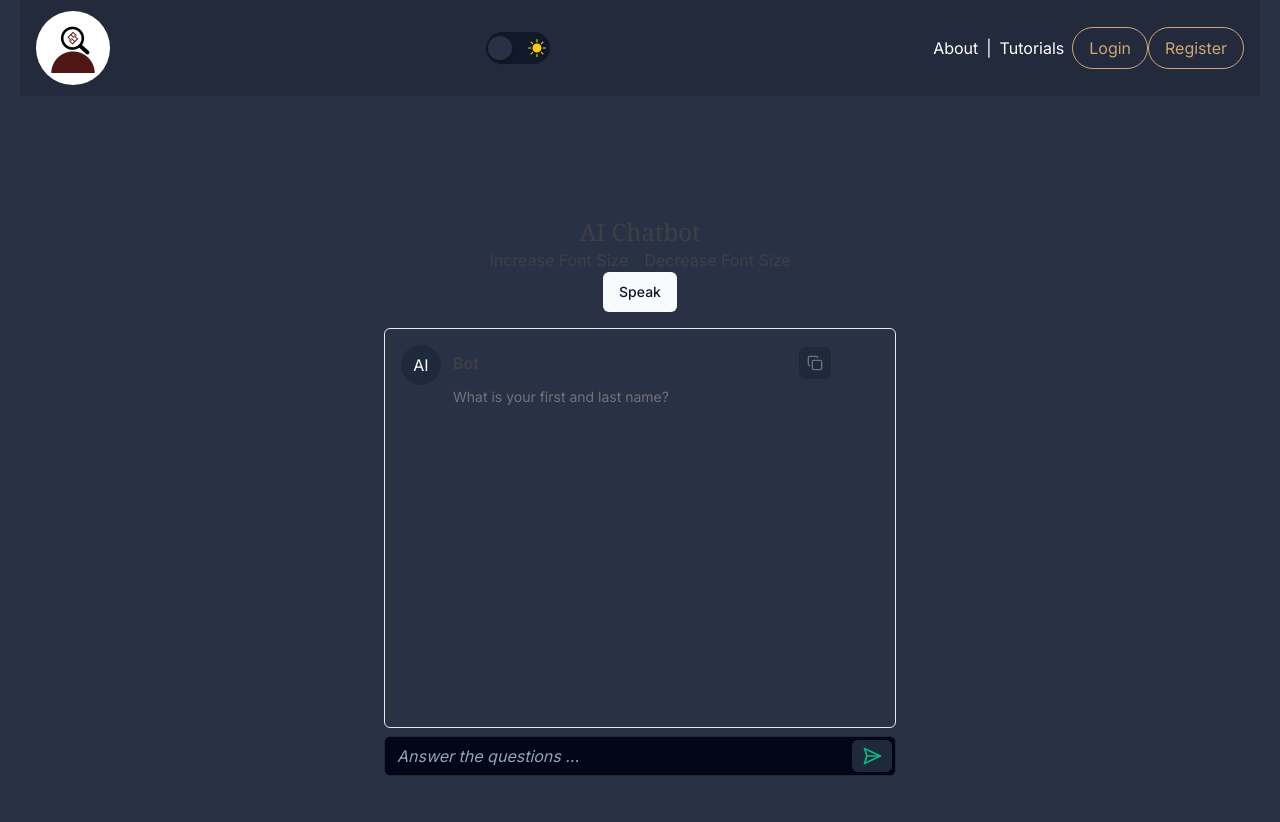
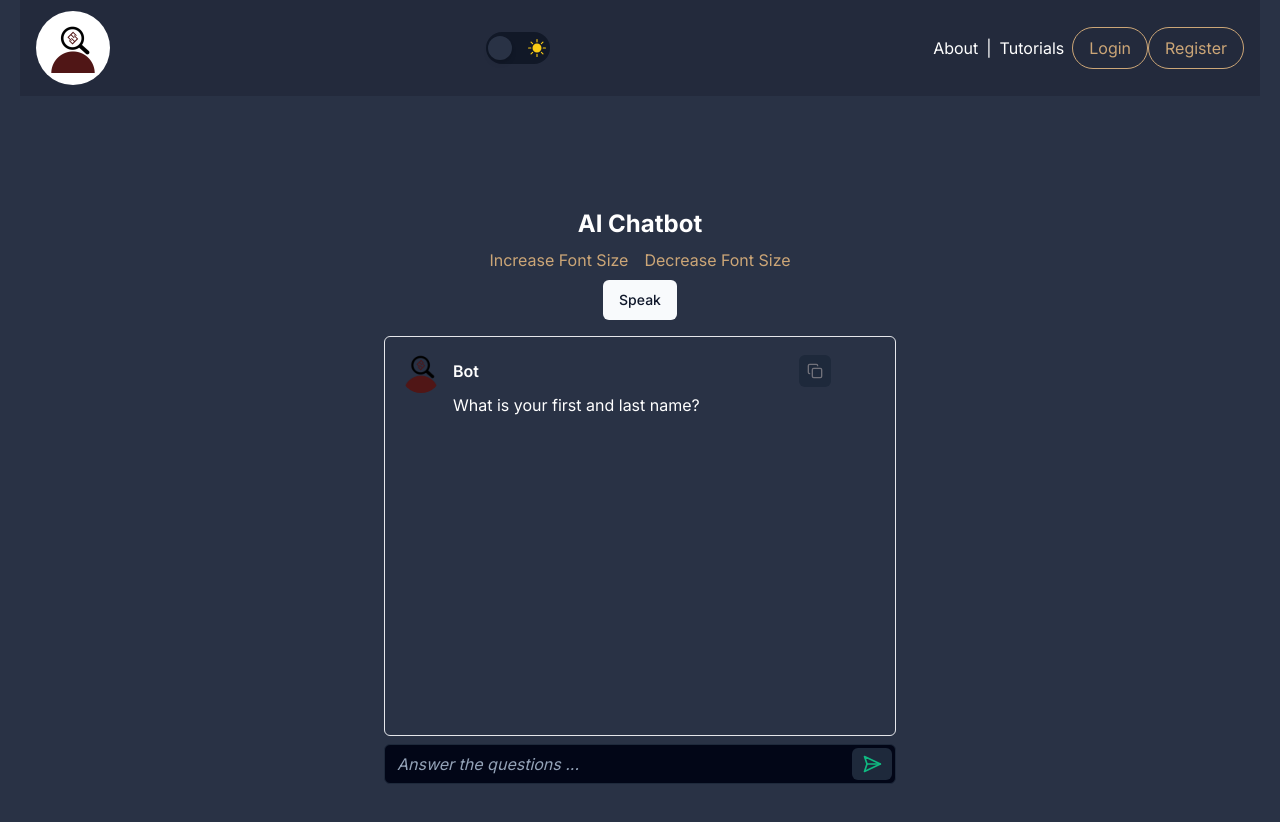
Before and after one commit to tahbee03/empowered, a Next.js app: page /resume in a window 1280 px wide. Shown: the top 822 px of the page. Built offline with nearby package versions, Linux system fonts and the light colour scheme; no server answers.

Commit message:
updated Resume Builder page - enabled auto-scroll for new messages - fixed font colors for dark mode - set a maximum and minimum for font size - set icon for AI

```diff
--- a/src/app/resume/page.jsx
+++ b/src/app/resume/page.jsx
@@ -2,7 +2,7 @@
 
 import React from 'react'
 import { useChat } from 'ai/react'
-import { useEffect, useRef,useState } from 'react'
+import { useEffect, useRef, useState } from 'react'
 import { Input } from '../../components/ui/input'
 import { Button } from '../../components/ui/button'
 import { ScrollArea } from '../../components/ui/scroll-area'
@@ -13,11 +13,14 @@ import FinalResumePage from '../finalresume/page'
 import { useRouter } from 'next/navigation'
 export default function Page() {
   const [fontSize, setFontSize] = useState(16);
+  const [fontMax, setFontMax] = useState(false); // Triggers font maximum size (6)
+  const [fontMin, setFontMin] = useState(false); // Triggers font minimum size (24)
+
   // Function to increase font size
- const increaseFontSize = () => setFontSize(fontSize + 1);
+  const increaseFontSize = () => setFontSize(fontSize + 2);
 
   // Function to decrease font size
- const decreaseFontSize = () => setFontSize(fontSize - 1);
+  const decreaseFontSize = () => setFontSize(fontSize - 2);
   const [finalResumeText, setFinalResumeText] = useState(''); // State to store the final resume text
   const router = useRouter()
   const [resumeData, setResumeData] = useState(null); // State to store the parsed resume data
@@ -67,7 +70,7 @@ export default function Page() {
 
   const isFinalResponse = (response) => {
     // Define keywords or phrases that likely indicate the final response
-    const indicators = ["Here is", "completed", ];
+    const indicators = ["Here is", "completed",];
     return indicators.some(indicator => response.includes(indicator));
   };
   useEffect(() => {
@@ -108,7 +111,7 @@ export default function Page() {
       recognition.onresult = (event) => {
         const transcript = event.results[0][0].transcript;
         handleInputChange({ target: { value: transcript } }); // Update input with the transcript
-        handleSubmit({ preventDefault: () => {} }); // Send message
+        handleSubmit({ preventDefault: () => { } }); // Send message
         setIsListening(false); // Stop listening after receiving result
       };
       recognition.onend = () => {
@@ -196,26 +199,47 @@ export default function Page() {
 
         setTimeout(() => {
           // After a 3000ms delay, navigate to the /finalresume page
-          <loading/>
+          <loading />
           router.push('/finalresume');
         }, 3000); // 3000 milliseconds delay for "Generating resume..."
         console.log(resume)
-
-
       } catch (error) {
         console.error("Error parsing resume data:", error);
       }
     }
   }, [finalResumeText]);
 
+  // Auto-scroll to bottom when new messages appear
+  useEffect(() => {
+    const scrollArea = document.getElementById("scroll-area");
+    scrollArea.scrollTop = scrollArea.scrollHeight;
+  }, [messages]);
+
+  // Set states when font max and min are reached to disable buttons
+  useEffect(() => {
+    setFontMax(fontSize >= 24);
+    setFontMin(fontSize <= 6);
+  }, [fontSize]);
 
   return (
-    <section className='text-zinc-700' style={{ fontSize: `${fontSize}px` }}>
+    <section className='text-zinc-700'>
       <div className='container flex h-screen flex-col items-center justify-center'>
-        <h1 className='font-serif text-2xl font-medium'>AI Chatbot</h1>
+        <h1 className='text-2xl font-bold text-black dark:text-white'>AI Chatbot</h1>
         <div className=''>
-          <button className='mr-4' onClick={increaseFontSize}>Increase Font Size</button>
-          <button onClick={decreaseFontSize}>Decrease Font Size</button>
+          <button
+            className='m-2 text-[#501616] dark:text-[#CCA677] disabled:text-slate-500 dark:disabled:text-slate-500'
+            onClick={increaseFontSize}
+            disabled={fontMax}
+          >
+            Increase Font Size
+          </button>
+          <button
+            className='m-2 text-[#501616] dark:text-[#CCA677] disabled:text-slate-500 dark:disabled:text-slate-500'
+            onClick={decreaseFontSize}
+            disabled={fontMin}
+          >
+            Decrease Font Size
+          </button>
         </div>
         <Button onClick={startListening} disabled={isListening}>
           {isListening ? 'Listening...' : 'Speak'}
@@ -234,11 +258,13 @@ export default function Page() {
                   <div className='mb-6 flex gap-3'>
                     <Avatar>
                       <AvatarImage src='' />
-                      <AvatarFallback className='text-sm'>U</AvatarFallback>
+                      <AvatarFallback className='text-black dark:text-white'>
+                        U
+                      </AvatarFallback>
                     </Avatar>
                     <div className='mt-1.5'>
-                      <p className='font-semibold'>You</p>
-                      <div className='mt-1.5 text-sm text-zinc-500'>
+                      <p className='font-semibold text-black dark:text-white' style={{ fontSize: `${fontSize}px` }}>You</p>
+                      <div className='mt-1.5 text-sm text-black dark:text-white' style={{ fontSize: `${fontSize}px` }}>
                         {m.content}
                       </div>
                     </div>
@@ -248,17 +274,17 @@ export default function Page() {
                 {m.role === 'assistant' && (
                   <div className='mb-6 flex gap-3'>
                     <Avatar>
-                      <AvatarImage src='' />
-                      <AvatarFallback className='bg-emerald-500 text-white'>
+                      <AvatarImage src='/icon.png' />
+                      <AvatarFallback className='bg-emerald-500 text-black dark:text-white'>
                         AI
                       </AvatarFallback>
                     </Avatar>
                     <div className='mt-1.5 w-full'>
                       <div className='flex justify-between'>
-                        <p className='font-semibold'>Bot</p>
+                        <p className='font-semibold text-black dark:text-white' style={{ fontSize: `${fontSize}px` }}>Bot</p>
                         <CopyToClipboard message={m} className='-mt-1' />
                       </div>
-                      <div className='mt-2 text-sm text-zinc-500'>
+                      <div className='mt-2 text-sm text-black dark:text-white' style={{ fontSize: `${fontSize}px` }}>
                         {m.content.includes("What is your first and last name?") ?
                           "What is your first and last name?" : m.content}
                       </div>
@@ -274,7 +300,7 @@ export default function Page() {
               value={input}
               onChange={handleInputChange}
               placeholder='Answer the questions ...'
-              className='pr-12 placeholder:italic placeholder:text-zinc-600/75 focus-visible:ring-zinc-500'
+              className='text-black dark:text-white pr-12 placeholder:italic placeholder:text-zinc-600/75 focus-visible:ring-zinc-500'
               style={{ fontSize: `${fontSize}px` }} // Ensure this applies if Input supports style prop
             />
             <Button
@@ -291,5 +317,4 @@ export default function Page() {
       </div>
     </section>
   );
-
 }
--- a/src/components/ui/scroll-area.jsx
+++ b/src/components/ui/scroll-area.jsx
@@ -10,7 +10,7 @@ const ScrollArea = React.forwardRef(({ className, children, ...props }, ref) =>
     ref={ref}
     className={cn("relative overflow-hidden", className)}
     {...props}>
-    <ScrollAreaPrimitive.Viewport className="h-full w-full rounded-[inherit]">
+    <ScrollAreaPrimitive.Viewport className="h-full w-full rounded-[inherit]" id="scroll-area">
       {children}
     </ScrollAreaPrimitive.Viewport>
     <ScrollBar />
@@ -26,9 +26,9 @@ const ScrollBar = React.forwardRef(({ className, orientation = "vertical", ...pr
     className={cn(
       "flex touch-none select-none transition-colors",
       orientation === "vertical" &&
-        "h-full w-2.5 border-l border-l-transparent p-[1px]",
+      "h-full w-2.5 border-l border-l-transparent p-[1px]",
       orientation === "horizontal" &&
-        "h-2.5 flex-col border-t border-t-transparent p-[1px]",
+      "h-2.5 flex-col border-t border-t-transparent p-[1px]",
       className
     )}
     {...props}>
```
Lines whose indentation alone changed are shown as unchanged.
